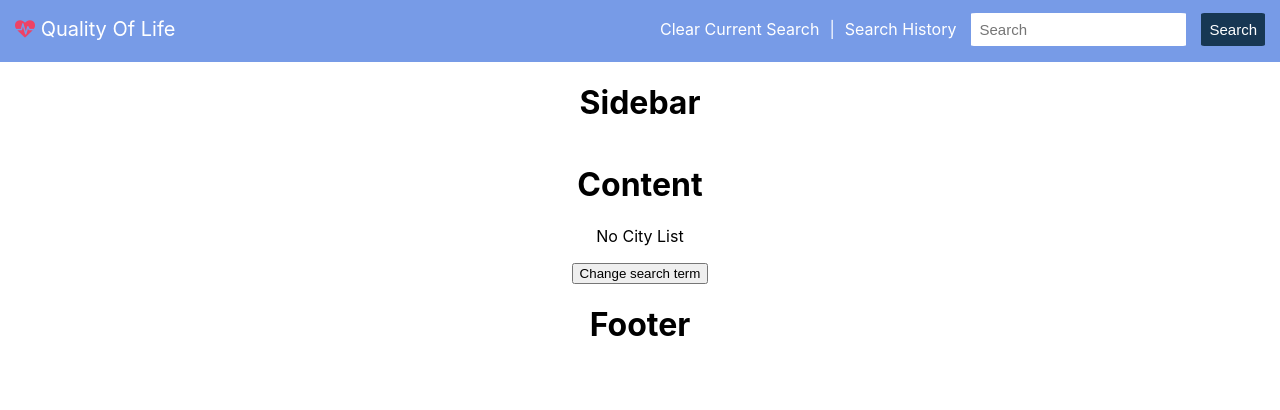
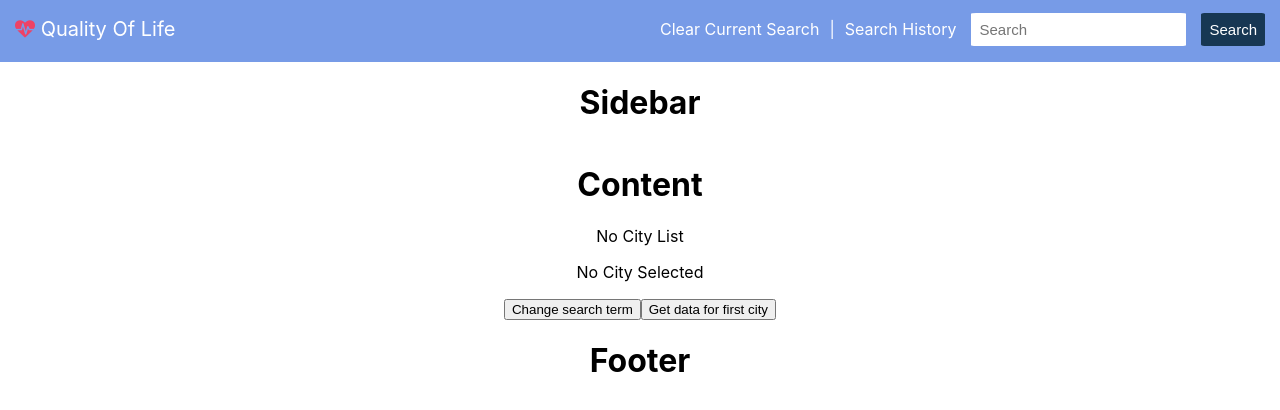
Before and after one commit to codyuhi/quality-of-life, a React (Create React App) app in the folder react-app/: page / in a window 1280 px wide. Shown: the top 410 px of the page. Built offline with nearby package versions, Linux system fonts and the light colour scheme.

Commit message:
Finished initial Navbar functionality

```diff
--- a/react-app/src/App.js
+++ b/react-app/src/App.js
@@ -9,6 +9,7 @@ import Footer from 'components/Footer';
 function App() {
     const [searchTerm, setSearchTerm] = useState('')
     const [cityList, setCityList] = useState(null)
+    const [activeCity, setActiveCity] = useState(null)
 
     const search = () => {
         if (!searchTerm) {
@@ -29,10 +30,25 @@ function App() {
             })
     }
 
+    const getCityInfo = (cityUrl) => {
+        axios.get(cityUrl)
+            .then((response) => {
+                return response.data;
+            })
+            .then((data) => {
+                setActiveCity(data);
+            })
+            .catch((err) => {
+                console.error(err);
+            })
+    }
+
     return (
         <div className="App">
             <Navbar
                 updateSearchTerm={setSearchTerm}
+                updateCityList={setCityList}
+                updateActiveCity={setActiveCity}
                 searchTerm={searchTerm}
                 search={search}
             />
@@ -42,6 +58,8 @@ function App() {
                 searchTerm={searchTerm}
                 search={search}
                 cityList={cityList}
+                getCityInfo={getCityInfo}
+                activeCity={activeCity}
             />
             <Footer />
         </div>
--- a/react-app/src/components/Content.js
+++ b/react-app/src/components/Content.js
@@ -4,6 +4,9 @@ import 'App.css';
 export default class Content extends React.Component {
     setSearchTerm = () => {
         this.props.updateSearchTerm((searchTerm) => 'Content button clicked')
+    }
+    getCityInfo = () => {
+        this.props.getCityInfo(this.props.cityList._embedded['city:search-results'][0]._links['city:item'].href)
     }
     render() {
         return (
@@ -12,7 +15,9 @@ export default class Content extends React.Component {
                     <h1>Content</h1>
                     <p>{this.props.searchTerm}</p>
                     {this.props.cityList ? <p>{JSON.stringify(this.props.cityList)}</p> : <p>No City List</p>}
+                    {this.props.activeCity ? <p>{JSON.stringify(this.props.activeCity)}</p> : <p>No City Selected</p>}
                     <button onClick={this.setSearchTerm}>Change search term</button>
+                    <button onClick={this.getCityInfo}>Get data for first city</button>
                 </div>
             </div>
         )
--- a/react-app/src/components/Navbar.js
+++ b/react-app/src/components/Navbar.js
@@ -15,6 +15,8 @@ export default class Navbar extends React.Component {
     }
     clearCurrentSearch = () => {
         this.props.updateSearchTerm((searchTerm) => '');
+        this.props.updateCityList((cityList) => null);
+        this.props.updateActiveCity((activeCity) => null);
     }
     render() {
         return (
```
